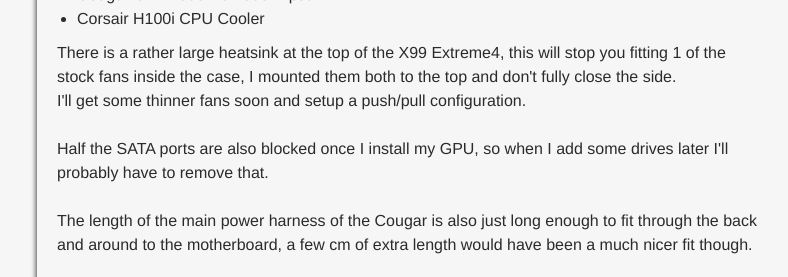
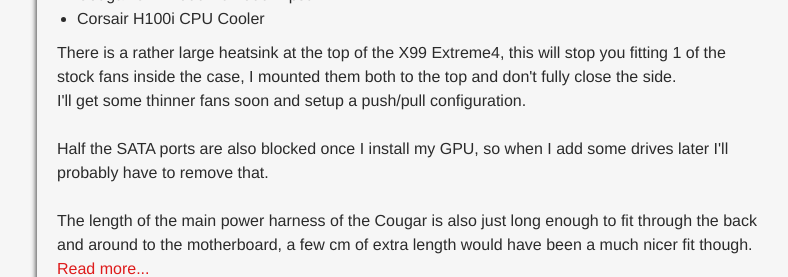
Before and after one commit to sacah/sacah.net-jekyll, a Jekyll site: the page built from index.html, in a window 1280 px wide and 900 px high, scrolled down 1371 px, cut to the strip 0-277 px from the top of the window. Shown: the whole strip, without its empty margins (278-1066 px from the left). Built offline with Jekyll 4.4.1, drawn with Linux system fonts in a browser that asks for light colours; the list of posts is cut into pages by our own code.

Commit message:
Add read more link to posts clips above fold

```diff
--- a/index.html
+++ b/index.html
@@ -10,6 +10,9 @@
 
         </header>
         {{ post.content | split: '~~~fold~~~' | first }}
+        {% if post.content contains '~~~fold~~~' %}
+            <a href="{{ post.url | prepend: site.baseurl }}">Read more...</a>
+        {% endif %}
         <footer>
             <span>{{ post.date | date: "%b %-d, %Y" }}</span>
             {% for tag in post.tags %}<a href="tag/{{ tag }}">{{ tag | upcase }}</a>{% endfor %}
```
Also changed, not shown: _posts/2014-09-14-new-pc-x99.html (+2 -1 lines).
